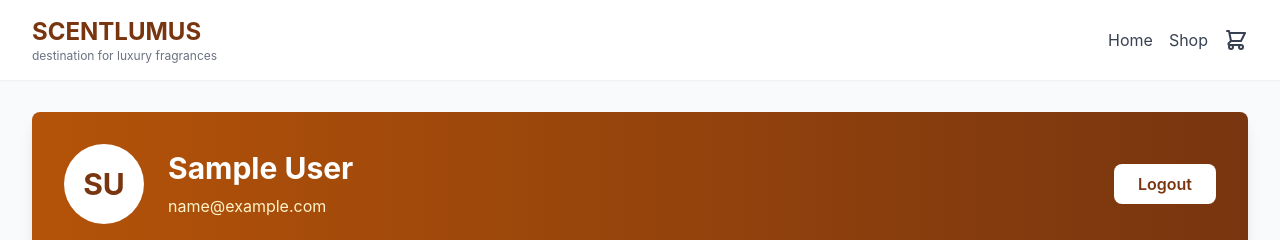
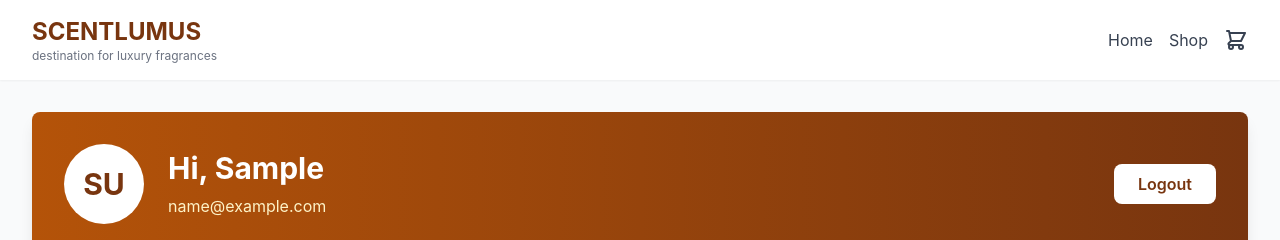
Before and after one commit to unstoppable25/perfume-store-site, a Next.js app: page /profile in a window 1280 px wide. Shown: the top 240 px of the page. Built offline with nearby package versions, Linux system fonts and the light colour scheme; sample sign-in values are in the browser's storage.

Commit message:
Change profile header to show 'Hi, [FirstName]' instead of full name

```diff
--- a/pages/profile.js
+++ b/pages/profile.js
@@ -110,7 +110,7 @@ export default function Profile() {
                 </div>
                 <div>
                   <h1 className="text-3xl font-bold mb-2">
-                    {user.firstName} {user.lastName}
+                    Hi, {user.firstName}
                   </h1>
                   <p className="text-amber-100">{user.email}</p>
                   {user.phone && <p className="text-amber-100">{user.phone}</p>}
```
